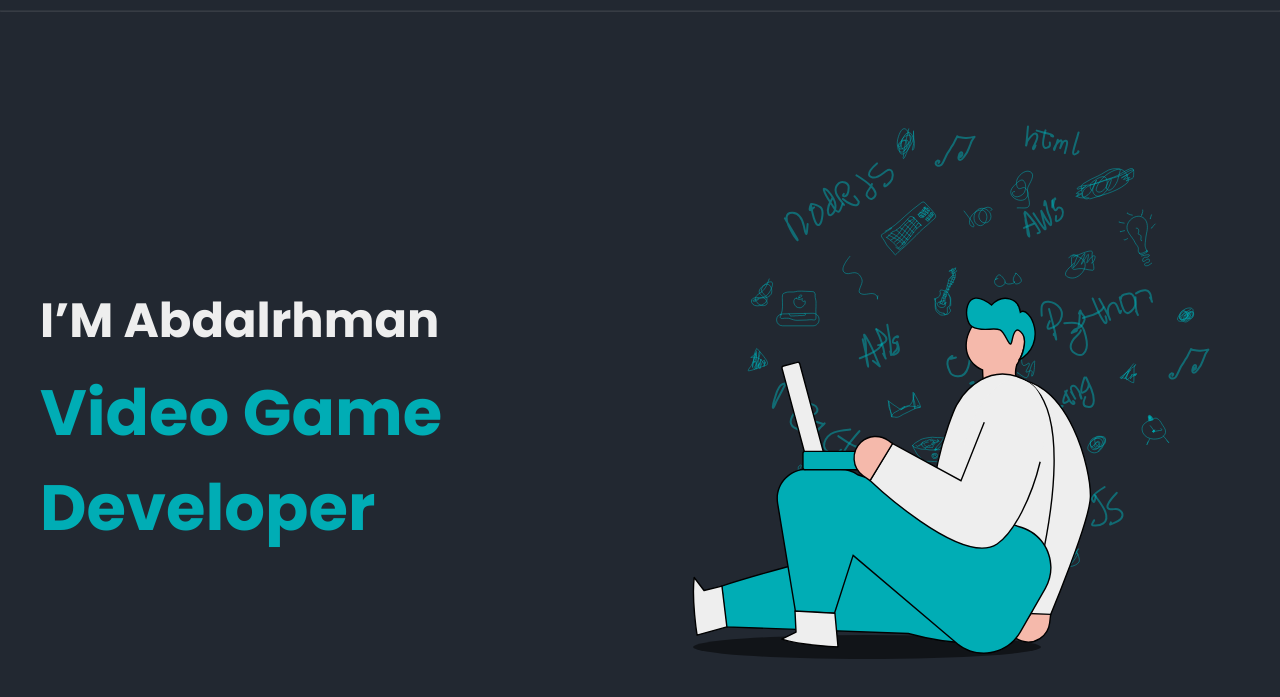
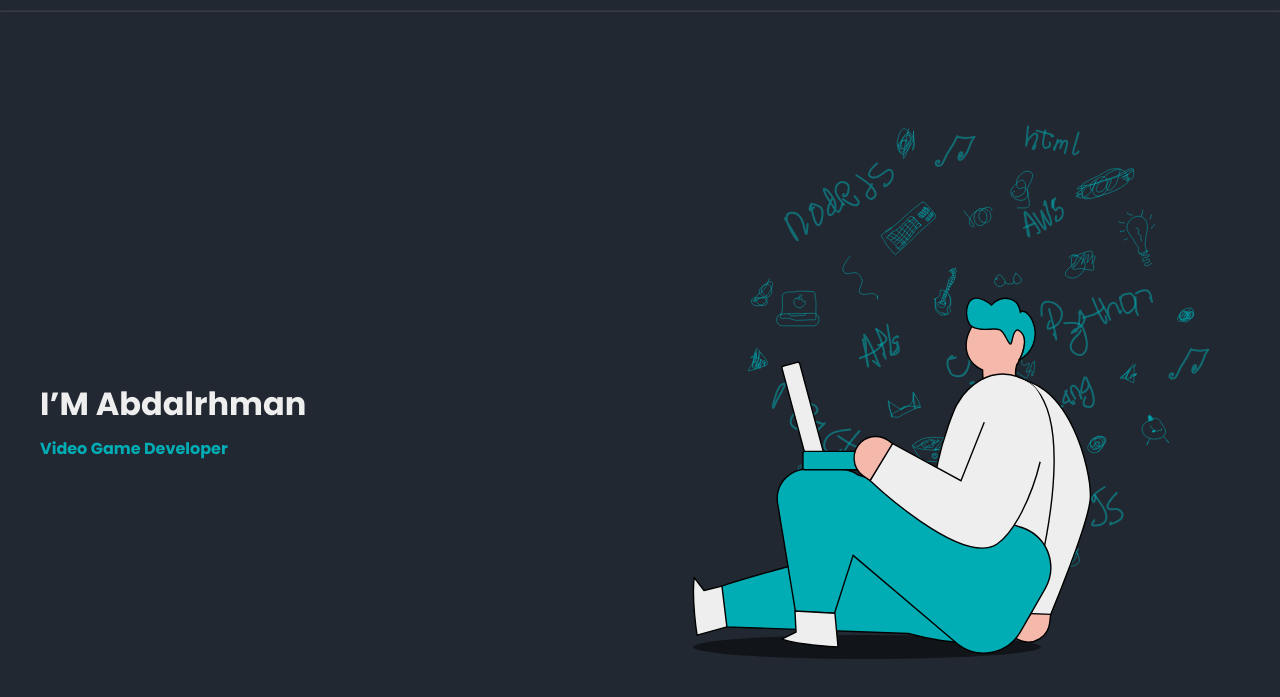
Before and after one commit to sssss333577/frist, a plain HTML site: page index.html in a window 1280 px wide. Shown: the part 119-816 px from the top of the page. Drawn offline with Linux system fonts and the light colour scheme.

Commit message:
Add files via upload

```diff
--- a/styles.css
+++ b/styles.css
@@ -61,12 +61,12 @@ header {
 }
 
 .name {
-    font-size: 3rem;
+    font-size: 2rem;
     color: #eeeeee;
 }
 
 .title {
-    font-size: 4rem;
+    font-size: 1rem;
     color: #00adb5;
 }
 
```
